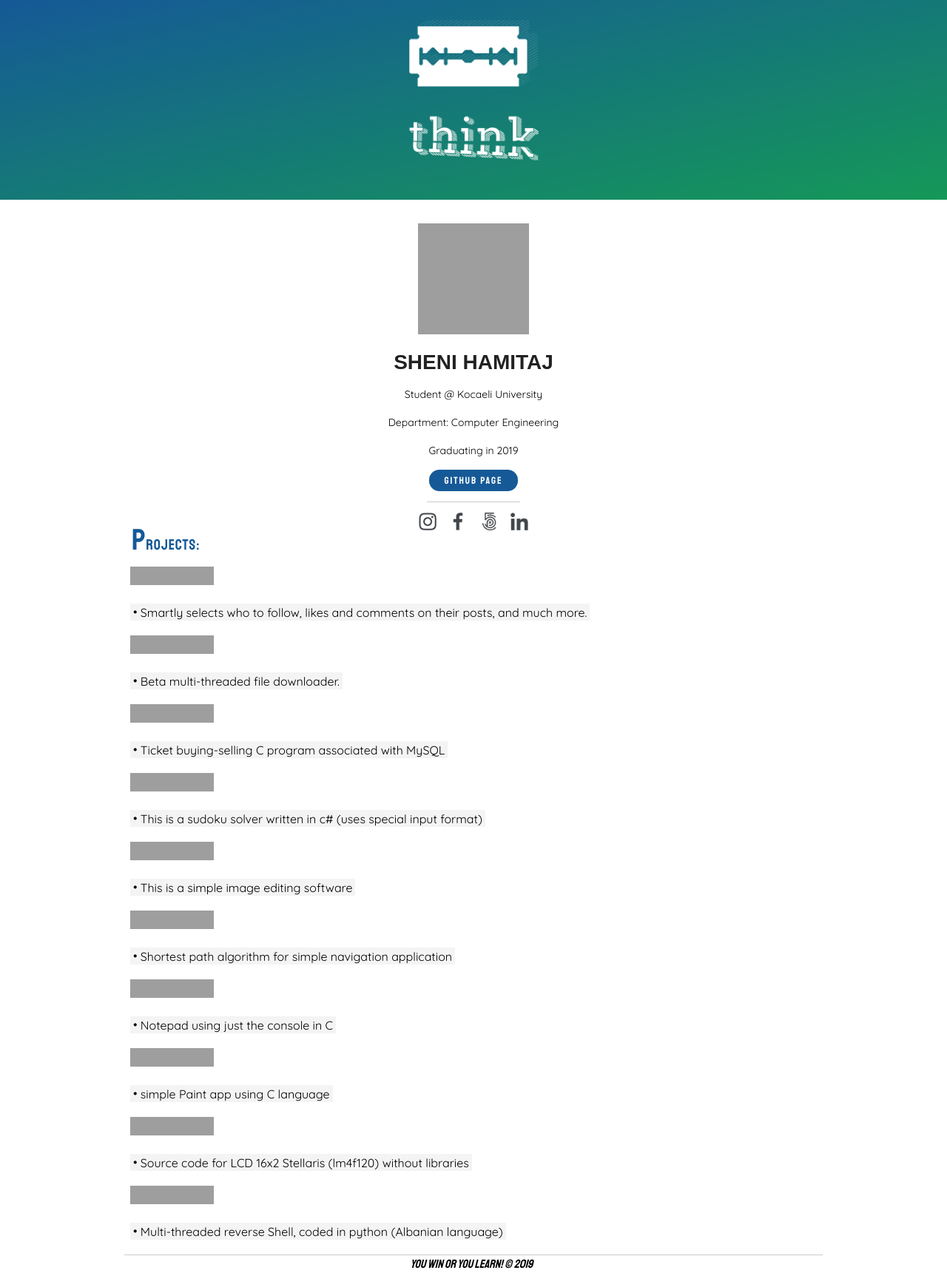
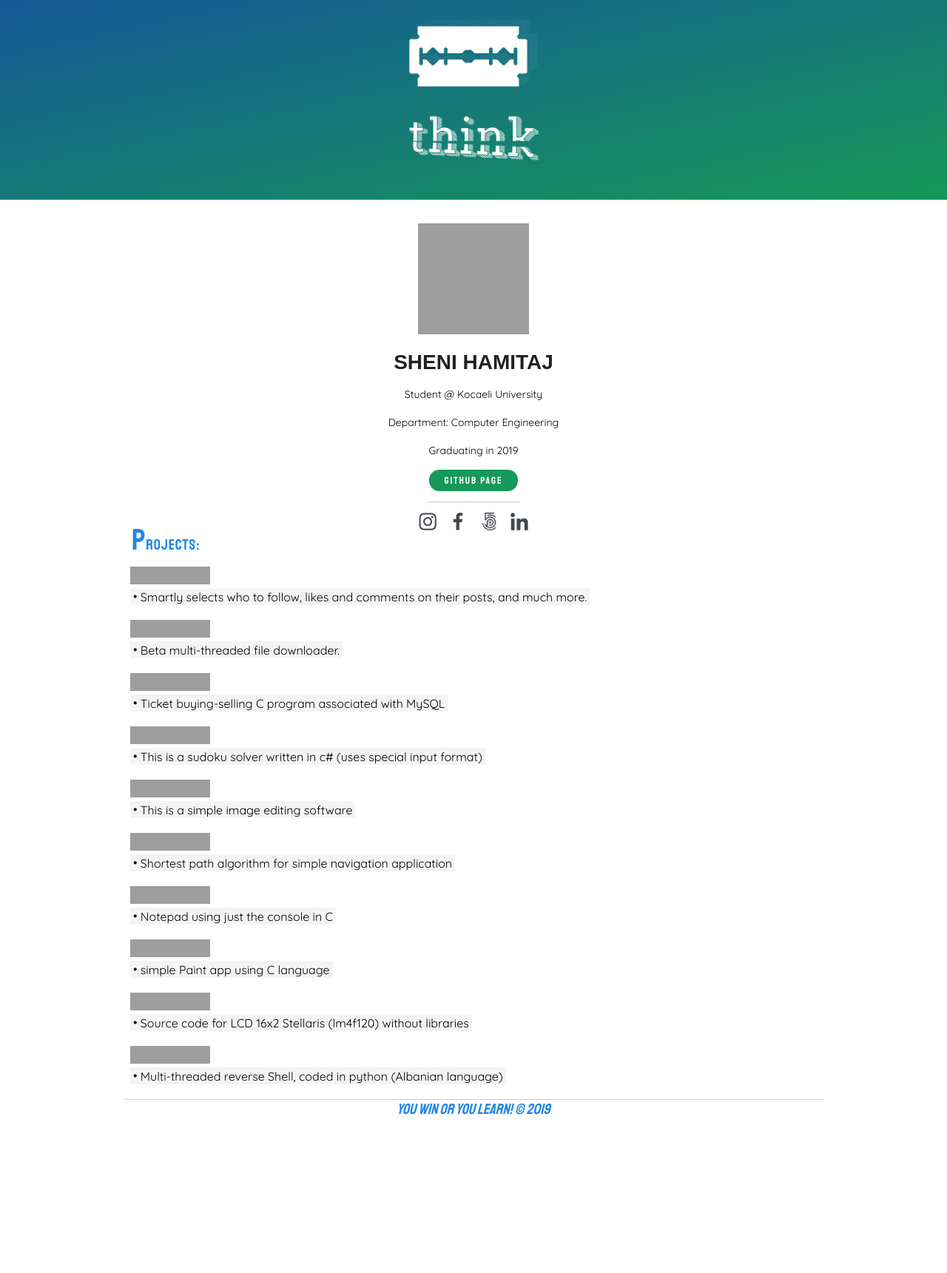
Before and after one commit to jajosheni/jajosheni.github.io, a Jekyll site: the page built from README.md, in a window 1280 px wide. Shown: the whole page at 74% size. Built offline with Jekyll 4.4.1, drawn with Linux system fonts in a browser that asks for light colours; our own code applies the rules of GitHub Pages for plain Markdown files; after the commit the page ends 1512 px from its top, so only the background shows below that; grey boxes are pictures that could not be loaded.

Commit message:
tryin still

```diff
--- a/_layouts/default.html
+++ b/_layouts/default.html
@@ -25,8 +25,8 @@
 
 <header>
     <div class="header-container">
-    <img alt="think" class="header-img"
-         src="../assets/newlogo.png">
+        <img alt="think" class="header-img"
+             src="../assets/newlogo.png">
     </div>
 </header>
 
@@ -39,14 +39,27 @@
         <p>Student @ Kocaeli University</p>
         <p>Department: Computer Engineering</p>
         <p>Graduating in 2019</p>
-        <a href="http://github.com/jajosheni" target="_blank"><button id="gitbtn" class="gitbutton"><span class="button-text">GITHUB PAGE</span></button></a>
-        <div class="horizontal-line"></div>
 
-        <div class="social-media-icons">
-            <a href="https://www.instagram.com/detajist" target="_blank"><button id="instabtn" class="socialbtns"></button></a>
-            <a href="https://www.facebook.com/SeRiaLzZ" target="_blank"><button id="facebtn" class="socialbtns"></button></a>
-            <a href="https://500px.com/shenihamitaj" target="_blank"><button id="pxbtn" class="socialbtns"></button></a>
-            <a href="https://www.linkedin.com/in/shenihamitaj/" target="_blank"><button id="inbtn" class="socialbtns"></button></a>
+        <div class="social-media-container">
+            <a href="http://github.com/jajosheni" target="_blank">
+                <button id="gitbtn" class="gitbutton"><span class="button-text">GITHUB PAGE</span></button>
+            </a>
+            <div class="horizontal-line"></div>
+
+            <div class="social-media-icons">
+                <a href="https://www.instagram.com/detajist" target="_blank">
+                    <button id="instabtn" class="socialbtns"></button>
+                </a>
+                <a href="https://www.facebook.com/SeRiaLzZ" target="_blank">
+                    <button id="facebtn" class="socialbtns"></button>
+                </a>
+                <a href="https://500px.com/shenihamitaj" target="_blank">
+                    <button id="pxbtn" class="socialbtns"></button>
+                </a>
+                <a href="https://www.linkedin.com/in/shenihamitaj/" target="_blank">
+                    <button id="inbtn" class="socialbtns"></button>
+                </a>
+            </div>
         </div>
     </div>
 
@@ -55,59 +68,60 @@
     <div class="projects-list">
         <p><a href="https://jajosheni.github.io/instaBot"><img
                 src="https://img.shields.io/badge/python-instaBot-green.svg" alt="instaBot">
-            <br>
+
             <span class="add-shadow">Smartly selects who to follow, likes and comments on their posts, and much more.</span></a>
         </p>
         <p><a href="https://jajosheni.github.io/quickTurtle/"><img
                 src="https://img.shields.io/badge/quick-Turtle-brightgreen.svg" alt="Downloader">
-            <br>
+
             <span class="add-shadow">Beta multi-threaded file downloader.</span></a>
         </p>
         <p><a href="https://github.com/jajosheni/airlinesMySQL" target="_blank"><img
                 src="https://img.shields.io/badge/airline-ticketSale-ff69b4.svg"
                 alt="Airline Ticket Sales Software">
-            <br>
+
             <span class="add-shadow">Ticket buying-selling C program associated with MySQL</span></a>
         </p>
         <p><a href="https://github.com/jajosheni/Sudoku-Solver" target="_blank"><img
                 src="https://img.shields.io/badge/sudoku-solver-lightgrey.svg" alt="Solve sudoku">
-            <br>
+
             <span class="add-shadow">This is a sudoku solver written in c# (uses special input format)</span></a>
         </p>
         <p><a href="https://github.com/jajosheni/miniPhotoshop" target="_blank"><img
                 src="https://img.shields.io/badge/mini-Photoshop-blue.svg" alt="Image Editor">
-            <br>
+
             <span class="add-shadow">This is a simple image editing software</span></a>
         </p>
         <p><a href="https://github.com/jajosheni/dijkstraNavigation" target="_blank"><img
                 src="https://img.shields.io/badge/short-Path-3D5CCD.svg" alt="shortest path finder">
-            <br>
+
             <span class="add-shadow">Shortest path algorithm for simple navigation application</span></a>
         </p>
         <p><a href="https://github.com/jajosheni/simpleNotepad" target="_blank"><img
                 src="https://img.shields.io/badge/simple-Notepad-36C136.svg" alt="simple C Notepad">
-            <br>
+
             <span class="add-shadow">Notepad using just the console in C</span></a>
         </p>
         <p><a href="https://github.com/jajosheni/simplePaint" target="_blank"><img
                 src="https://img.shields.io/badge/simple-Paint-36EE36.svg" alt="simple C Paint">
-            <br>
+
             <span class="add-shadow">simple Paint app using C language</span></a>
         </p>
         <p><a href="https://github.com/jajosheni/stellarisLCD16x2" target="_blank"><img
                 src="https://img.shields.io/badge/LCD16x2-Stellaris-yellowgreen.svg" alt="stellaris LCD16x2">
-            <br>
+
             <span class="add-shadow">Source code for LCD 16x2 Stellaris (lm4f120) without libraries</span></a>
         </p>
         <p><a href="https://github.com/jajosheni/Breshka" target="_blank"><img
                 src="https://img.shields.io/badge/Breshka-reverseshell-yellowgreen.svg"
                 alt="Multi-threaded reverse shell">
-            <br>
+
             <span class="add-shadow">Multi-threaded reverse Shell, coded in python (Albanian language)</span></a>
         </p>
     </div>
     <footer class="site-footer">
-        <span class="site-footer-credits"><i>You win or you learn! © 2019</i></span>
+        <div class="footer-horizontal-line"></div>
+        <div class="site-footer-credits"><i>You win or you learn! © 2019</i></div>
     </footer>
 </main>
 
--- a/assets/css/style.css
+++ b/assets/css/style.css
@@ -67,17 +67,31 @@
     color: #212121;
 }
 
+.social-media-container{
+    width: 180px;
+    margin-right: auto;
+    margin-left: auto;
+}
+
 .gitbutton{
     display: block;
     max-width: 100%;
     margin: auto;
     width: 9.0em;
     height: 2.2em;
-    background-color: #155997;
+    background-color: #159858;
     color: white;
     border: none;
     border-radius: 14px;
     min-height: 28px;
+}
+
+.gitbutton:hover{
+    background-color: #2087e5;
+}
+
+.gitbutton:active{
+    background-color: #155997;
 }
 
 .button-text{
@@ -95,6 +109,7 @@
 }
 
 .social-media-icons{
+    display: inline-block;
     max-width: 100%;
     margin: auto;
 }
@@ -147,7 +162,7 @@
     font-family: "Staatliches", serif;
     letter-spacing: 1px;
     font-size: 20px;
-    color: #155997;
+    color: #2087e5;
 }
 
 .big-p{
@@ -165,7 +180,7 @@
     max-width: 100%;
     height: 1.5em;
     width: auto;
-    min-height: 25px;
+    min-height: 1.5em;
 }
 
 .add-shadow {
@@ -178,15 +193,18 @@
     content:" • ";
 }
 
-.site-footer{
-    text-align: center;
+.footer-horizontal-line{
+    color: rgba(131, 130, 135, 0.52);
     height: 1px;
     border-top: 1px solid #ccc;
 }
 
 .site-footer-credits {
-    padding-top: 5%;
-    padding-right : 5px;
+    text-align: center;
+    width: 230px;
+    color: #2086e4;
+    margin-left: auto;
+    margin-right: auto;
     font-family: Staatliches, serif;
-    font-size: 100%;
+    font-size: 1.25em;
 }
```
